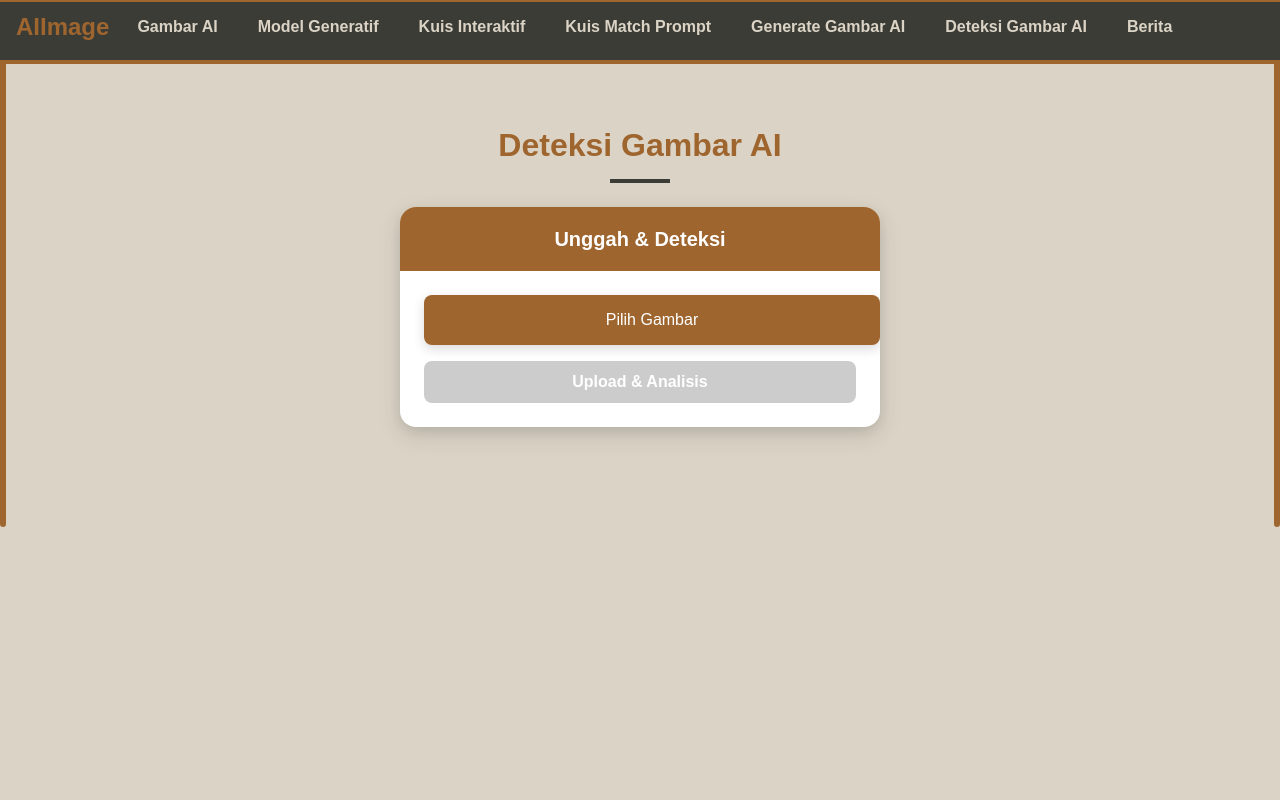
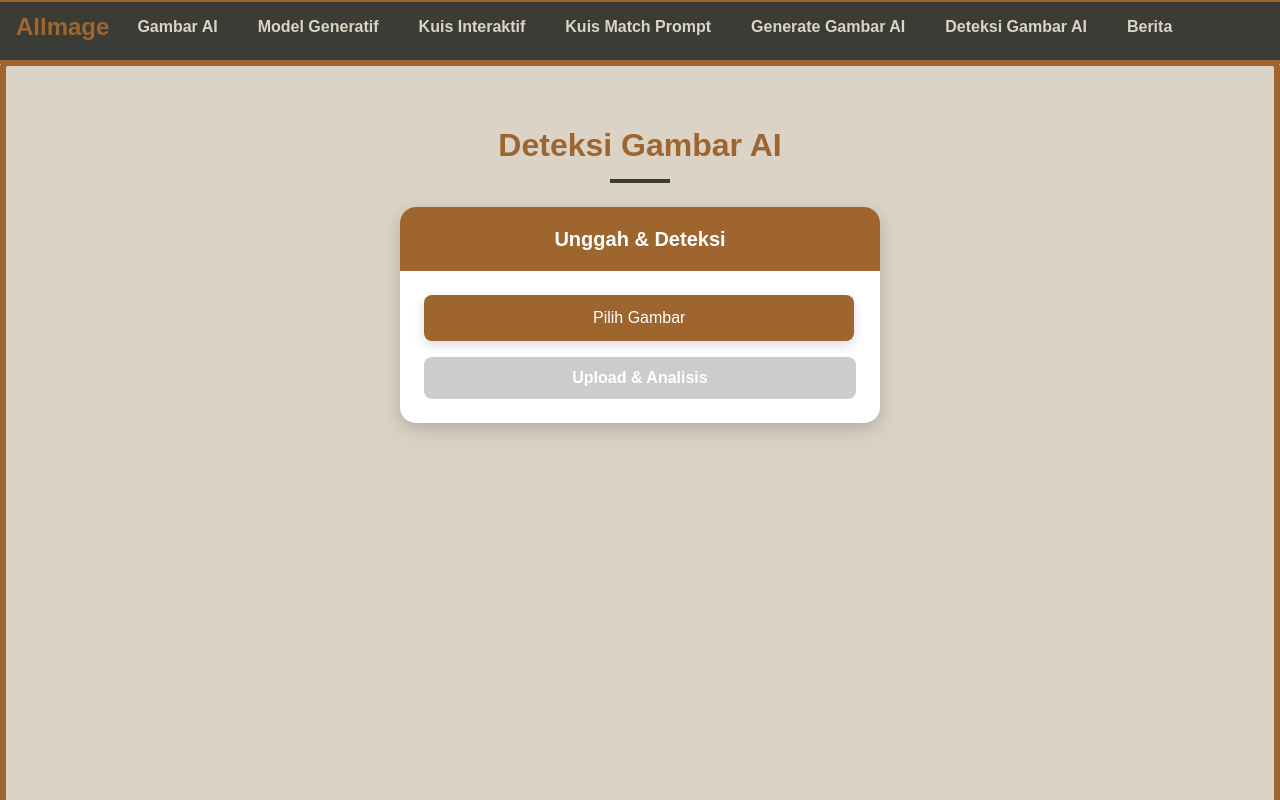
Before and after one commit to lyxner/nextjs-boilerplate, a Next.js app: page /deteksi in a window 1280 px wide. Shown: the top 800 px of the page. Built offline with nearby package versions, Linux system fonts and the light colour scheme.

Commit message:
keseluruhan tampilan 14

```diff
--- a/app/deteksi/page.module.css
+++ b/app/deteksi/page.module.css
@@ -1,6 +1,6 @@
 /* app/deteksi/page.module.css */
 
-/*root*/
+/* root */
 .root {
   display: flex;
   flex-direction: column;
@@ -10,26 +10,31 @@
   color: var(--color-text);
   font-family: var(--font-sans);
   position: relative;
+ min-height: 100vh;
+  /* border keempat sisi */
+  box-shadow:
+    inset 6px 0 0 0 var(--color-acc1),    /* kiri */
+    inset -6px 0 0 0 var(--color-acc1),   /* kanan */
+    inset 0 6px 0 0 var(--color-acc1),    /* atas */
+    inset 0 -6px 0 0 var(--color-acc1);   /* bawah */
+
+  border-radius: 8px;
 }
-/* garis tepi samping */
-.root::before,
-.root::after {
-  content: '';
-  position: absolute; top: 0; height: 100%; width: 6px;
-  background: var(--color-acc1); border-radius: 8px;
-}
-.root::before { left: 0; }
-.root::after  { right: 0; }
 
 /* judul halaman */
 .title {
-  font-size: 2rem; font-family: var(--font-din1451);
-  color: var(--color-acc1); margin-bottom: 24px;
-  text-align: center; position: relative;
+  font-size: 2rem;
+  font-family: var(--font-din1451);
+  color: var(--color-acc1);
+  margin-bottom: 24px;
+  text-align: center;
+  position: relative;
 }
 .title::after {
-  content: ''; display: block;
-  width: 60px; height: 4px;
+  content: '';
+  display: block;
+  width: 60px;
+  height: 4px;
   background: var(--color-acc2);
   margin: 8px auto 0;
 }
@@ -72,15 +77,19 @@
   width: 100%;
 }
 .fileInput input[type="file"] {
-  position: absolute; top: 0; left: 0;
-  width: 100%; height: 100%; opacity: 0;
+  position: absolute;
+  top: 0;
+  left: 0;
+  width: 100%;
+  height: 100%;
+  opacity: 0;
 }
 .fileInput::before {
   content: 'Pilih Gambar';
   display: block;
-  width: 100%;
-  padding: 12px;
- background:  #9e652f;
+  width: 95%;
+  padding: 10px;
+  background: #9e652f;
   color: #fff;
   font-weight: 500;
   text-align: center;
--- a/app/kuis/page.module.css
+++ b/app/kuis/page.module.css
@@ -170,9 +170,8 @@
 
 /* Wrapper gambar */
 .imageWrapper {
-  width: 50%;
-  aspect-ratio: 3/3;
-
+  width: 60%;
+  aspect-ratio: 2/2;
   border-radius: 4px;
 
 }
```
